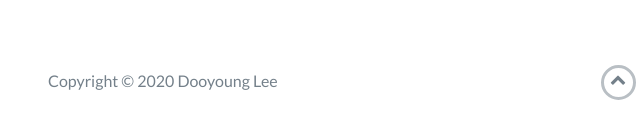
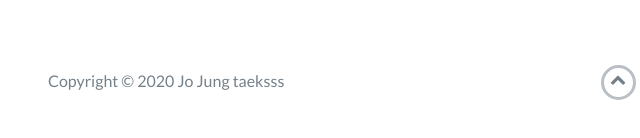
Before and after one commit to jjtMonster/jjtMonster.github.io, a website: page index.html in a window 1280 px wide. Shown: the part 3830-3968 px from the top of the page, 22-662 px from the left. Drawn offline with nearby package versions, Linux system fonts and the light colour scheme.

Commit message:
portfolio

```diff
--- a/index.html
+++ b/index.html
@@ -222,7 +222,7 @@
             <div class="row">
                 <div class="col-sm-5 copyright">
                     <p>
-                        Copyright &copy; 2020 Dooyoung Lee
+                        Copyright &copy; 2020 Jo Jung taeksss
                     </p>
                 </div>
                 <div class="col-sm-2 top">
```
